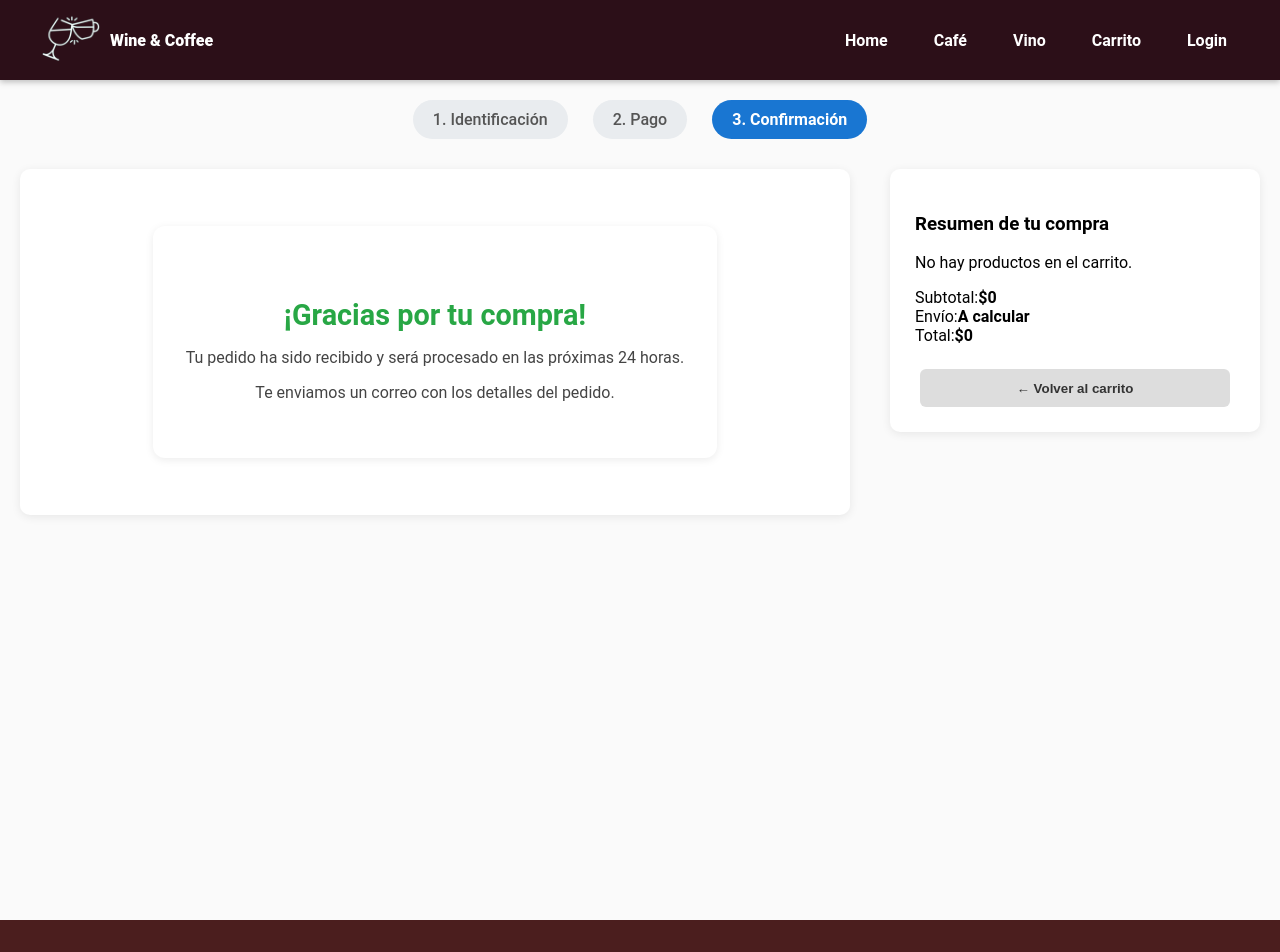
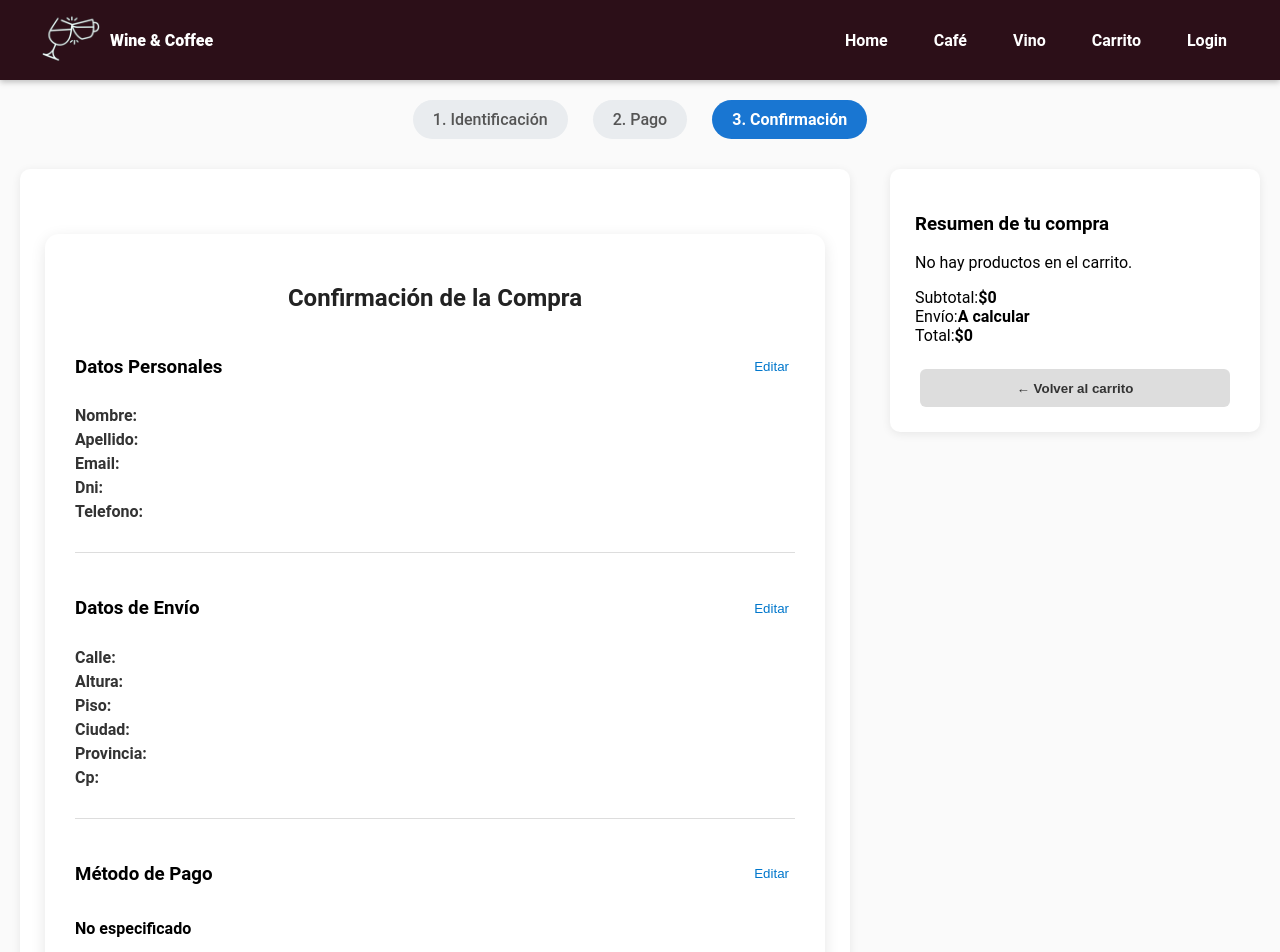
Before and after one commit to Matiaseq84/WineNCoffee, a React (Vite) app in the folder frontend/: page /checkout/confirmation in a window 1280 px wide. Shown: the top 952 px of the page. Built offline with nearby package versions, Linux system fonts and the light colour scheme.

Commit message:
Checkout en proceso

```diff
--- a/frontend/src/components/Resume.jsx
+++ b/frontend/src/components/Resume.jsx
@@ -1,28 +1,28 @@
-// src/components/Resume.jsx
 import React, { useEffect, useState } from "react";
 import { useCart } from "../context/CartContext";
-import { useNavigate } from "react-router-dom";
+import { useNavigate, useLocation } from "react-router-dom";
 import "./Resume.css";
 
-const ResumenCompra = () => {
+const Resume = () => {
   const { items, shippingCost } = useCart();
-  const [userData, setUserData] = useState(null);
   const [paymentConfirmed, setPaymentConfirmed] = useState(false);
   const navigate = useNavigate();
+  const location = useLocation(); // para saber en qué vista estamos
 
   useEffect(() => {
-    const stored = localStorage.getItem("userData");
     const payment = localStorage.getItem("paymentMethod");
-
-    if (stored) setUserData(JSON.parse(stored));
     if (payment) setPaymentConfirmed(true);
   }, []);
 
-  const subtotal = items.reduce((acc, it) => acc + (Number(it.price) || 0) * (it.qty || 1), 0);
+  const subtotal = items.reduce(
+    (acc, it) => acc + (Number(it.price) || 0) * (it.qty || 1),
+    0
+  );
   const finalTotal = shippingCost ? subtotal + shippingCost : subtotal;
 
   const handleConfirmPurchase = () => {
-    navigate("/checkout/confirmation");
+    alert("✅ ¡Compra confirmada con éxito!");
+    navigate("/"); // redirigir o mantener según lo que definas
   };
 
   return (
@@ -54,40 +54,24 @@ const ResumenCompra = () => {
 
       <div className="envio-row">
         <span>Envío:</span>
-        <strong>{shippingCost ? `$${shippingCost.toLocaleString()}` : "A calcular"}</strong>
+        <strong>
+          {shippingCost ? `$${shippingCost.toLocaleString()}` : "A calcular"}
+        </strong>
       </div>
-
-      {userData && (
-        <div className="user-data">
-          <h4>Datos de envío</h4>
-          <p>
-            {userData.shippingData.calle} {userData.shippingData.altura}
-            {userData.shippingData.piso ? `, ${userData.shippingData.piso}` : ""} <br />
-            {userData.shippingData.ciudad} - {userData.shippingData.provincia} <br />
-            CP: {userData.shippingData.cp}
-          </p>
-        </div>
-      )}
 
       <div className="total-row">
         <span>Total:</span>
         <strong>${finalTotal.toLocaleString()}</strong>
       </div>
 
-      {/* --- BOTONES --- */}
       <div className="resumen-botones">
-        <button
-          className="btn-volver"
-          onClick={() => navigate("/carrito")}
-        >
+        <button className="btn-volver" onClick={() => navigate("/carrito")}>
           ← Volver al carrito
         </button>
 
-        {paymentConfirmed && (
-          <button
-            className="btn-confirmar"
-            onClick={handleConfirmPurchase}
-          >
+        {/* Mostrar solo en la vista de Confirmación */}
+        {location.pathname === "/checkout/confirmation" && paymentConfirmed && (
+          <button className="btn-confirmar" onClick={handleConfirmPurchase}>
             Confirmar compra
           </button>
         )}
@@ -96,4 +80,4 @@ const ResumenCompra = () => {
   );
 };
 
-export default ResumenCompra;
+export default Resume;
--- a/frontend/src/pages/Checkout/Confirmation.jsx
+++ b/frontend/src/pages/Checkout/Confirmation.jsx
@@ -1,11 +1,210 @@
+import React, { useState, useEffect } from "react";
+import { useCart } from "../../context/CartContext";
+import Resume from "../../components/Resume";
 import "./confirmation.css";
 
 function Confirmation() {
+  const { shippingCost, setShippingCost } = useCart();
+
+  const [userData, setUserData] = useState({
+    personalData: {
+      nombre: "",
+      apellido: "",
+      email: "",
+      dni: "",
+      telefono: "",
+    },
+    shippingData: {
+      calle: "",
+      altura: "",
+      piso: "",
+      ciudad: "",
+      provincia: "",
+      cp: "",
+    },
+    paymentMethod: "",
+  });
+
+  const [editing, setEditing] = useState({
+    personal: false,
+    shipping: false,
+    payment: false,
+  });
+
+  const [envioLocal, setEnvioLocal] = useState(shippingCost);
+
+  useEffect(() => {
+    const stored = localStorage.getItem("userData");
+    const payment = localStorage.getItem("paymentMethod");
+    if (stored) {
+      const parsed = JSON.parse(stored);
+      setUserData((prev) => ({
+        ...prev,
+        ...parsed,
+        paymentMethod: payment || prev.paymentMethod,
+      }));
+      if (parsed.shippingData?.cp) recalculateShipping(parsed.shippingData.cp);
+    }
+  }, []);
+
+  const handleChangePersonal = (e) => {
+    setUserData({
+      ...userData,
+      personalData: {
+        ...userData.personalData,
+        [e.target.name]: e.target.value,
+      },
+    });
+  };
+
+  const handleChangeShipping = (e) => {
+    setUserData({
+      ...userData,
+      shippingData: {
+        ...userData.shippingData,
+        [e.target.name]: e.target.value,
+      },
+    });
+  };
+
+  const recalculateShipping = (cp) => {
+    if (!cp || cp.trim().length < 3) return;
+    const costo = Math.floor(Math.random() * (3500 - 1500 + 1)) + 1500;
+    setEnvioLocal(costo);
+    setShippingCost(costo);
+  };
+
+  const handleSave = () => {
+    localStorage.setItem("userData", JSON.stringify(userData));
+    setEditing({ personal: false, shipping: false, payment: false });
+  };
+
+  const handleEdit = (section) => {
+    setEditing((prev) => ({ ...prev, [section]: !prev[section] }));
+  };
+
   return (
-    <div className="confirmacion">
-      <h2>¡Gracias por tu compra!</h2>
-      <p>Tu pedido ha sido recibido y será procesado en las próximas 24 horas.</p>
-      <p>Te enviamos un correo con los detalles del pedido.</p>
+    <div className="confirmation-container">
+      <h2>Confirmación de la Compra</h2>
+
+      {/* DATOS PERSONALES */}
+      <div className="section-block">
+        <div className="section-header">
+          <h3>Datos Personales</h3>
+          <button className="edit-btn" onClick={() => handleEdit("personal")}>
+            {editing.personal ? "Cancelar" : "Editar"}
+          </button>
+        </div>
+
+        {editing.personal ? (
+          <div className="edit-block">
+            {Object.keys(userData.personalData).map((key) => (
+              <div className="input-group" key={key}>
+                <label>{key.charAt(0).toUpperCase() + key.slice(1)}</label>
+                <input
+                  name={key}
+                  value={userData.personalData[key]}
+                  onChange={handleChangePersonal}
+                />
+              </div>
+            ))}
+          </div>
+        ) : (
+          <ul className="data-list">
+            {Object.entries(userData.personalData).map(([k, v]) => (
+              <li key={k}>
+                <strong>{k.charAt(0).toUpperCase() + k.slice(1)}:</strong> {v}
+              </li>
+            ))}
+          </ul>
+        )}
+      </div>
+
+      {/* DATOS DE ENVÍO */}
+      <div className="section-block">
+        <div className="section-header">
+          <h3>Datos de Envío</h3>
+          <button className="edit-btn" onClick={() => handleEdit("shipping")}>
+            {editing.shipping ? "Cancelar" : "Editar"}
+          </button>
+        </div>
+
+        {editing.shipping ? (
+          <div className="edit-block">
+            {Object.keys(userData.shippingData).map((key) => (
+              <div className="input-group" key={key}>
+                <label>{key.charAt(0).toUpperCase() + key.slice(1)}</label>
+                <input
+                  name={key}
+                  value={userData.shippingData[key]}
+                  onChange={handleChangeShipping}
+                />
+              </div>
+            ))}
+            <button
+              type="button"
+              className="btn-cp"
+              onClick={() => recalculateShipping(userData.shippingData.cp)}
+            >
+              Recalcular envío
+            </button>
+            {envioLocal && (
+              <p className="envio-info">
+                Costo de envío estimado: <strong>${envioLocal}</strong>
+              </p>
+            )}
+          </div>
+        ) : (
+          <ul className="data-list">
+            {Object.entries(userData.shippingData).map(([k, v]) => (
+              <li key={k}>
+                <strong>{k.charAt(0).toUpperCase() + k.slice(1)}:</strong> {v}
+              </li>
+            ))}
+            {envioLocal && (
+              <li>
+                <strong>Costo de envío:</strong> ${envioLocal.toLocaleString()}
+              </li>
+            )}
+          </ul>
+        )}
+      </div>
+
+      {/* MÉTODO DE PAGO */}
+      <div className="section-block">
+        <div className="section-header">
+          <h3>Método de Pago</h3>
+          <button className="edit-btn" onClick={() => handleEdit("payment")}>
+            {editing.payment ? "Cancelar" : "Editar"}
+          </button>
+        </div>
+
+        {editing.payment ? (
+          <div className="edit-block">
+            <input
+              name="paymentMethod"
+              value={userData.paymentMethod}
+              onChange={(e) =>
+                setUserData({ ...userData, paymentMethod: e.target.value })
+              }
+              placeholder="Ej: Tarjeta Visa"
+            />
+          </div>
+        ) : (
+          <p>
+            <strong>{userData.paymentMethod || "No especificado"}</strong>
+          </p>
+        )}
+      </div>
+
+      {/* GUARDAR */}
+      <div className="save-btn-wrapper">
+        <button className="btn-save" onClick={handleSave}>
+          Guardar Cambios
+        </button>
+      </div>
+
+
     </div>
   );
 }
--- a/frontend/src/pages/Checkout/Payment.jsx
+++ b/frontend/src/pages/Checkout/Payment.jsx
@@ -15,7 +15,7 @@ function Payment() {
   const handleMetodoChange = (e) => {
     const value = e.target.value;
     setMetodo(value);
-    localStorage.setItem("metodoPago", value);
+    localStorage.setItem("paymentMethod", value);
   };
 
   const handleInputChange = (e) => {
--- a/frontend/src/pages/Checkout/confirmation.css
+++ b/frontend/src/pages/Checkout/confirmation.css
@@ -1,21 +1,107 @@
-.confirmacion {
-  text-align: center;
+.confirmation-container {
+  max-width: 900px;
+  margin: 40px auto;
   background: #fff;
-  padding: 3rem 2rem;
-  border-radius: 12px;
-  box-shadow: 0 2px 8px rgba(0, 0, 0, 0.08);
-  max-width: 500px;
-  margin: 2rem auto;
+  padding: 30px;
+  border-radius: 14px;
+  box-shadow: 0 4px 15px rgba(0,0,0,0.1);
 }
 
-.confirmacion h2 {
-  color: #28a745;
-  font-size: 1.8rem;
-  margin-bottom: 1rem;
+.confirmation-container h2 {
+  text-align: center;
+  margin-bottom: 25px;
+  color: #222;
 }
 
-.confirmacion p {
-  color: #444;
-  font-size: 1rem;
-  margin-bottom: 0.5rem;
+.section-block {
+  margin-bottom: 25px;
+  border-bottom: 1px solid #ddd;
+  padding-bottom: 15px;
 }
+
+.section-header {
+  display: flex;
+  justify-content: space-between;
+  align-items: center;
+}
+
+.edit-btn {
+  background: none;
+  border: none;
+  color: #0077cc;
+  cursor: pointer;
+  font-weight: 500;
+}
+
+.edit-btn:hover {
+  text-decoration: underline;
+}
+
+.data-list {
+  list-style: none;
+  padding: 0;
+  margin-top: 10px;
+}
+
+.data-list li {
+  margin: 5px 0;
+  color: #333;
+}
+
+.edit-block .input-group {
+  margin-bottom: 10px;
+}
+
+.input-group label {
+  display: block;
+  font-weight: 600;
+  margin-bottom: 3px;
+}
+
+.input-group input {
+  width: 100%;
+  padding: 6px;
+  border: 1px solid #ccc;
+  border-radius: 6px;
+}
+
+.btn-cp {
+  margin-top: 10px;
+  background-color: #0077cc;
+  color: white;
+  border: none;
+  border-radius: 6px;
+  padding: 6px 12px;
+  cursor: pointer;
+}
+
+.btn-cp:hover {
+  background-color: #005fa3;
+}
+
+.envio-info {
+  color: #222;
+  margin-top: 5px;
+}
+
+.save-btn-wrapper {
+  text-align: right;
+  margin-top: 15px;
+}
+
+.btn-save {
+  background-color: #2d7a32;
+  color: #fff;
+  border: none;
+  padding: 8px 16px;
+  border-radius: 8px;
+  cursor: pointer;
+}
+
+.btn-save:hover {
+  background-color: #256628;
+}
+
+.resume-wrapper {
+  margin-top: 30px;
+}
```
